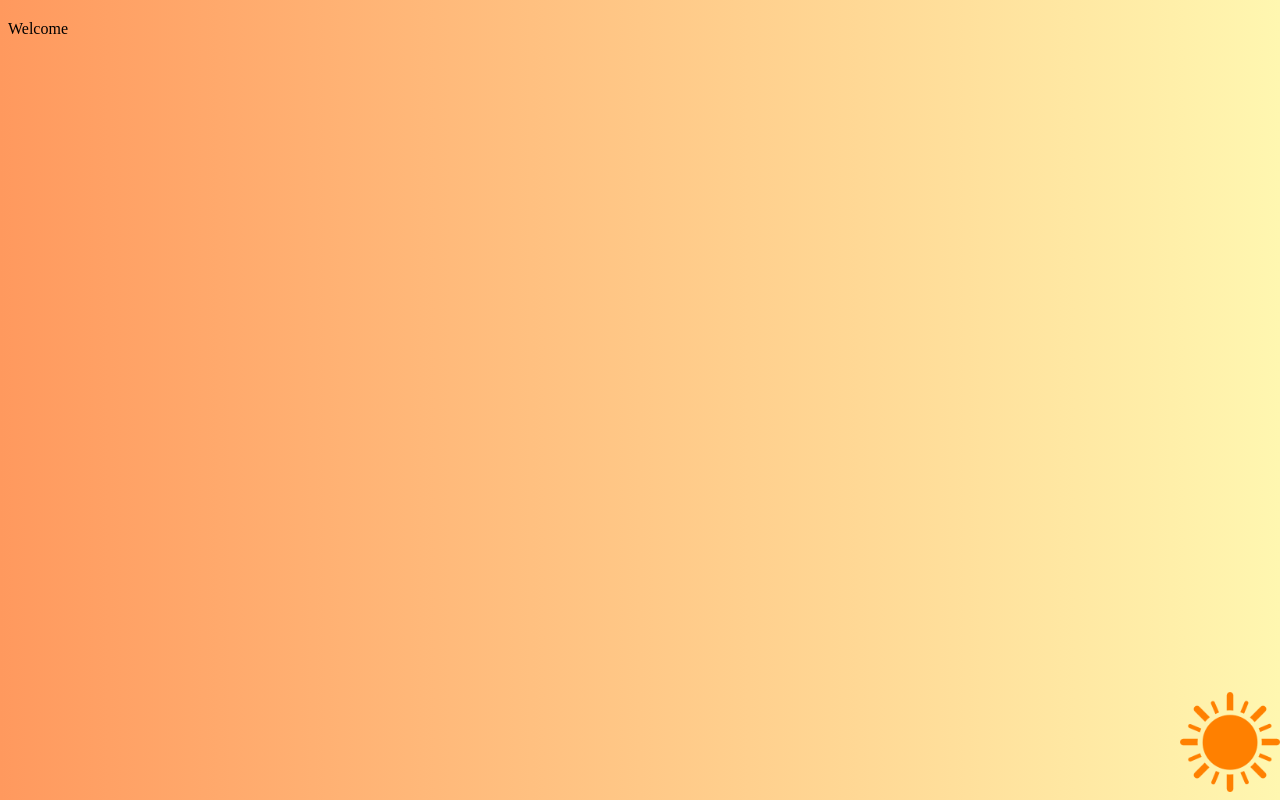
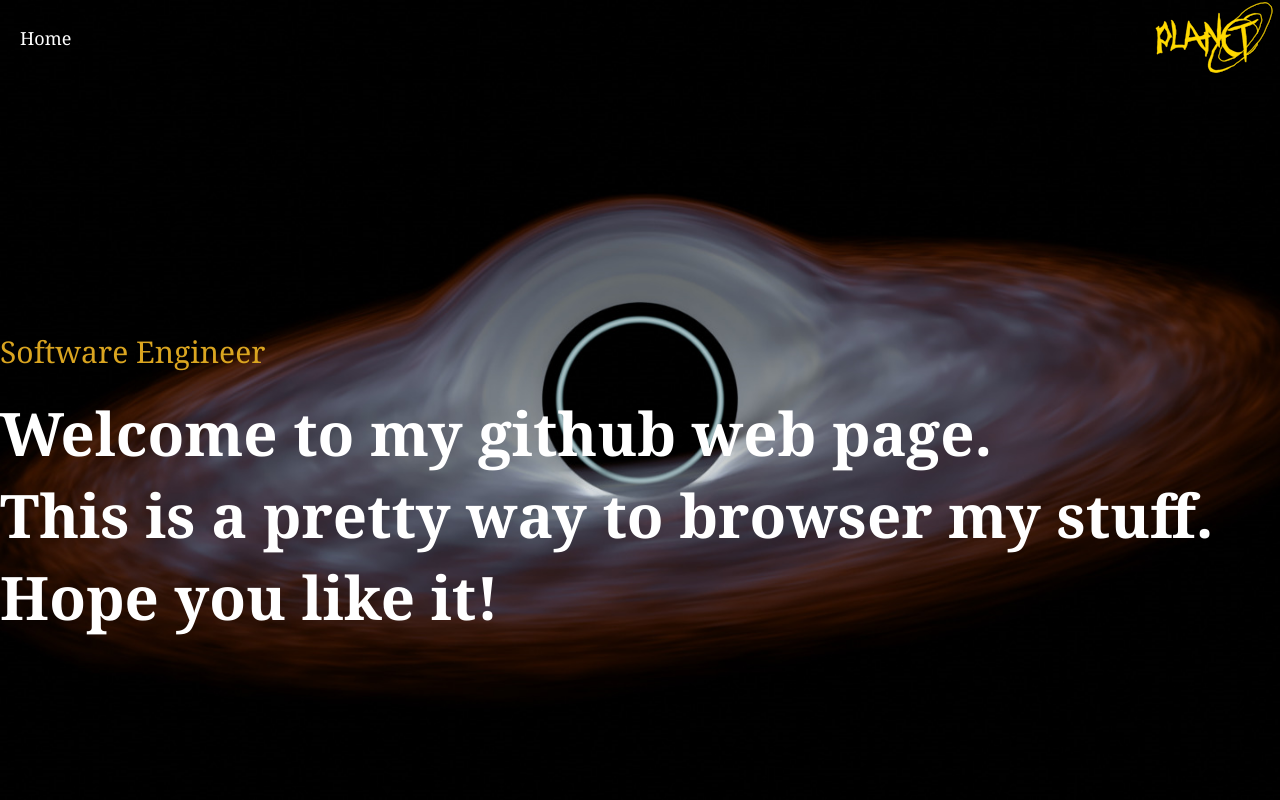
Before and after one commit to RealPlanet/RealPlanet.github.io, a plain HTML site: page index.html in a window 1280 px wide. Drawn offline with Linux system fonts and the light colour scheme.

Commit message:
First draft of web page

```diff
--- a/assets/css/main.css
+++ b/assets/css/main.css
@@ -1,74 +1,77 @@
-body {
-    background: rgb(0, 0, 0);
-    background-image: linear-gradient(90deg, #fff7b0, #ff995e, #fff7b0, #ff995e);
-    background-size: 300% 100%;
-    background-color: black;
-
-    animation: animateBg 2s infinite linear;
+*{
+    margin: 0;
+    padding: 0;
+    font-family:Georgia, 'Times New Roman', Times, serif;
+    box-sizing: border-box;
 }
 
-html * {
-    font-size: 16px;
-    line-height: 1.625;
-    font-family: "Times New Roman", Times, serif;
+body {
+    background-color: #080808;
+    color: #fff;
 }
 
-div {
-    animation: fadeInAnimation ease 3s;
-    animation-iteration-count: 1;
-    animation-fill-mode: forwards;
+#header{
+    width: 100%;
+    height: 100vh;
+    background-image: url("../../images/header_background.png");
+    background-size: cover;
+    background-position: center;
 }
 
-div.header {
-    color: rgb(0, 0, 0);
+.container{
+    padding: 10px 100;
 }
 
-.align_bottom_right {
-    position: fixed;
-    bottom: 0;
-    right: 0;
+nav{
+    display: flex;
+    align-items: center;
+    justify-content: space-between;
+    flex-wrap: wrap;
 }
 
-.left,
-.right {
-    float: left;
-    width: 20%;
-    /* The width is 20%, by default */
+.logo{
+    width: 140;
 }
 
-.main {
-    float: left;
-    width: 60%;
-    /* The width is 60%, by default */
+nav ul li{
+    display: inline-block;
+    list-style: none;
+    margin: 10px 20px;
 }
 
-/* Use a media query to add a breakpoint at 800px: */
-@media screen and (max-width: 800px) {
-
-    .left,
-    .main,
-    .right {
-        width: 100%;
-        /* The width is 100%, when the viewport is 800px or smaller */
-    }
+nav ul li a {
+    color: #fff;
+    text-decoration: none;
+    font-size: 18px;
+    position: relative;
 }
 
-@keyframes fadeInAnimation {
-    0% {
-        opacity: 0;
-    }
-
-    100% {
-        opacity: 1;
-    }
+nav ul li a::after{
+    content: '';
+    width: 0%;
+    height: 3px;
+    background: gold;
+    position: absolute;
+    left: 0;
+    bottom: -6px;
+    transition: 0.5s;
 }
 
-@keyframes animateBg {
-    0% {
-        background-position: 0 0;
-    }
+nav ul li a:hover::after{
+    width: 100%;
+}
 
-    100% {
-        background-position: 100% 100%;
-    }
+.header-text{
+    margin-top: 20%;
+    font-size: 30px;
 }
+
+.header-text h1{
+    font-size: 60px;
+    margin-top: 20px;
+    color: white;
+}
+
+.header-text p span{
+    color: goldenrod;
+}
--- a/index.html
+++ b/index.html
@@ -1,29 +1,49 @@
 <!DOCTYPE HTML>
 
-<html>
-
+<html lang="en">
     <head>
-	<title>Portfolio</title>
+        <title>Personal Portfolio</title>
         <meta charset="utf-8" />
 	    <meta name="viewport" content="width=device-width, initial-scale=1, user-scalable=no" />
-
 	    <meta name="description" content="" />
 	    <meta name="keywords" content="" />
 	    <link rel="stylesheet" href="assets/css/main.css" />
     </head>
 
+
+
     <body>
-	<div class="header" style="font-size: 16px">
-		<p>Welcome</p>
+         <div id="header">
+            <div class="container">
+                <nav>
+                    <ul>
+                        <li><a href="#">Home</a></li>
+                        <!-- <li><a href="#">About</a></li>
+                        <li><a href="#">Contacts</a></li>-->
+                    </ul>
+
+                    <img src ="images/planet_was_here_gold.png" class="logo">
+                </nav>
+
+                <div class="header-text">
+                    <p><span>Software Engineer</span></p>
+                    <h1>Welcome to my github web page.<br>
+                        This is a pretty way to browser my stuff. Hope you like it!</h1>
+                </div>
+            </div>
          </div>
 
+         <div id="about">
+<!--          <div class="container">
+                <div class="row">
+                    <div class="about-col-1">
 
-	<div class="align_bottom_right" >
-		<img src="images/SolarIco.png" alt="" width="100" height="100"/>
                     </div>
+                    <div class="about-col-2">
 
+                    </div>
+                </div>
+            </div>-->
+         </div>
     </body>
-
-
-
 </html>
```
Also changed, not shown: LICENSE.txt (deleted), README.txt (added), assets/ref/nebula/example_async.png (added), assets/ref/nebula/example_structs.png (added), assets/ref/nebula/example_variables.png (added), images/SolarIco.png (deleted), images/header_background.png (added), images/planet_was_here_gold.png (added). Lines whose indentation alone changed are shown as unchanged.
